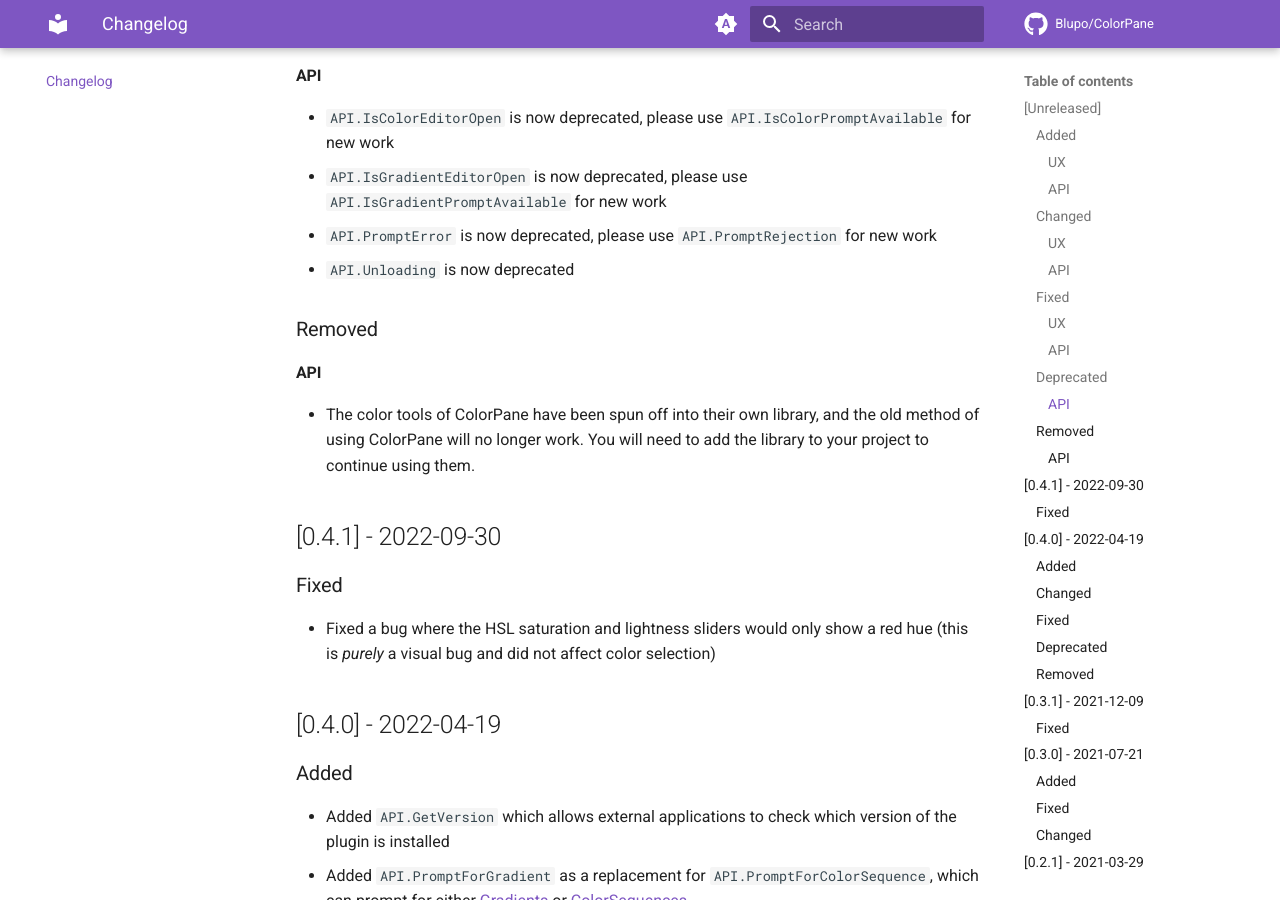
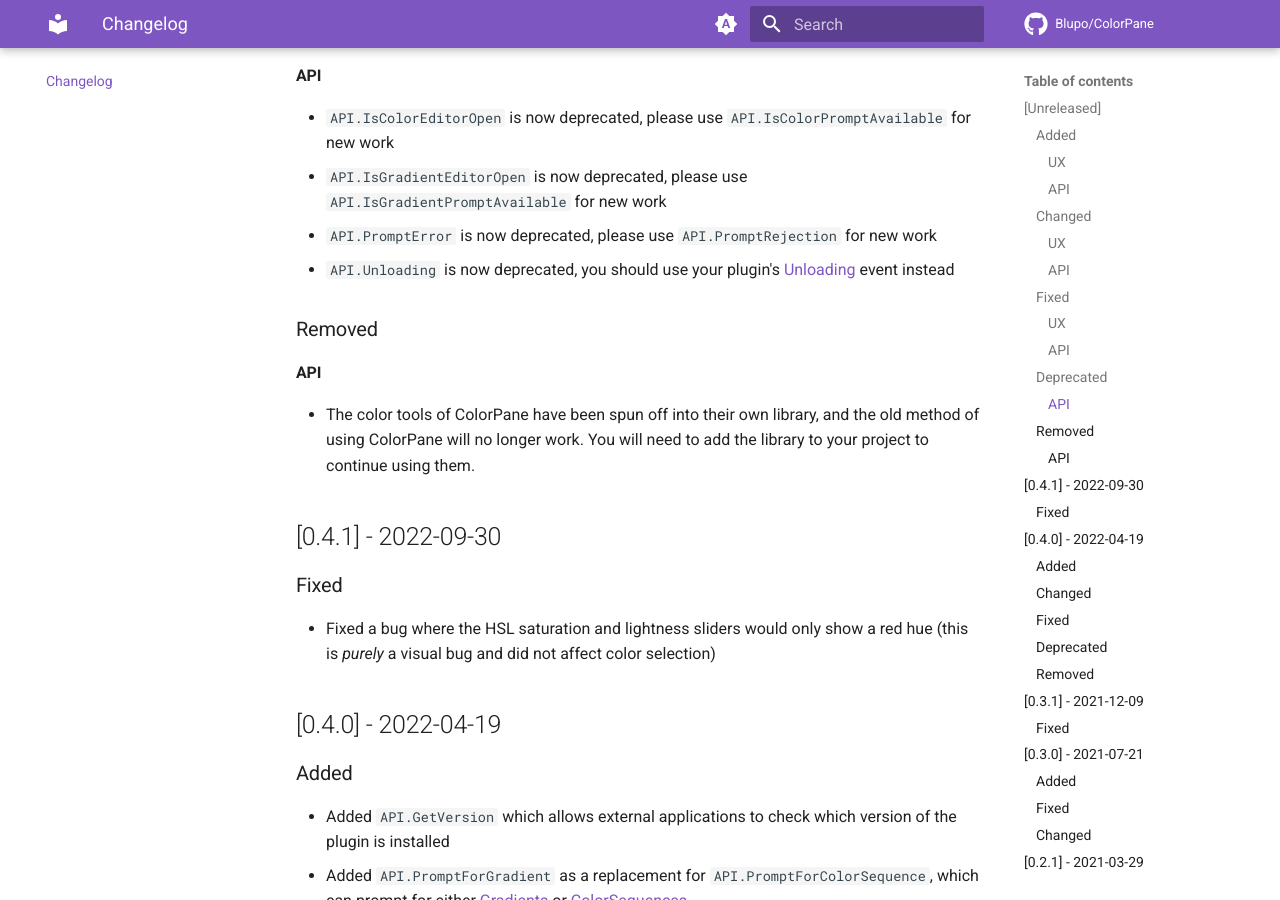
Before and after one commit to Blupo/ColorPane, an MkDocs documentation site: the page built from docs/changelog.md, in a window 1280 px wide and 900 px high, scrolled down 1665 px. Built offline with MkDocs 1.6.1 and Material for MkDocs 9.7.7, drawn with Linux system fonts in a browser that asks for light colours; plug-ins that fetch from the network failed and are left out; comment, search, counter and statistics services are not loaded.

Commit message:
Link ColorPane.Unloading to plugin.Unloading

```diff
--- a/docs/changelog.md
+++ b/docs/changelog.md
@@ -36,7 +36,7 @@
 - `API.IsColorEditorOpen` is now deprecated, please use `API.IsColorPromptAvailable` for new work
 - `API.IsGradientEditorOpen` is now deprecated, please use `API.IsGradientPromptAvailable` for new work
 - `API.PromptError` is now deprecated, please use `API.PromptRejection` for new work
-- `API.Unloading` is now deprecated
+- `API.Unloading` is now deprecated, you should use your plugin's [Unloading](https://create.roblox.com/docs/reference/engine/classes/Plugin#Unloading) event instead
 
 ### Removed
 #### API
```
Also changed, not shown: 1 other file.
